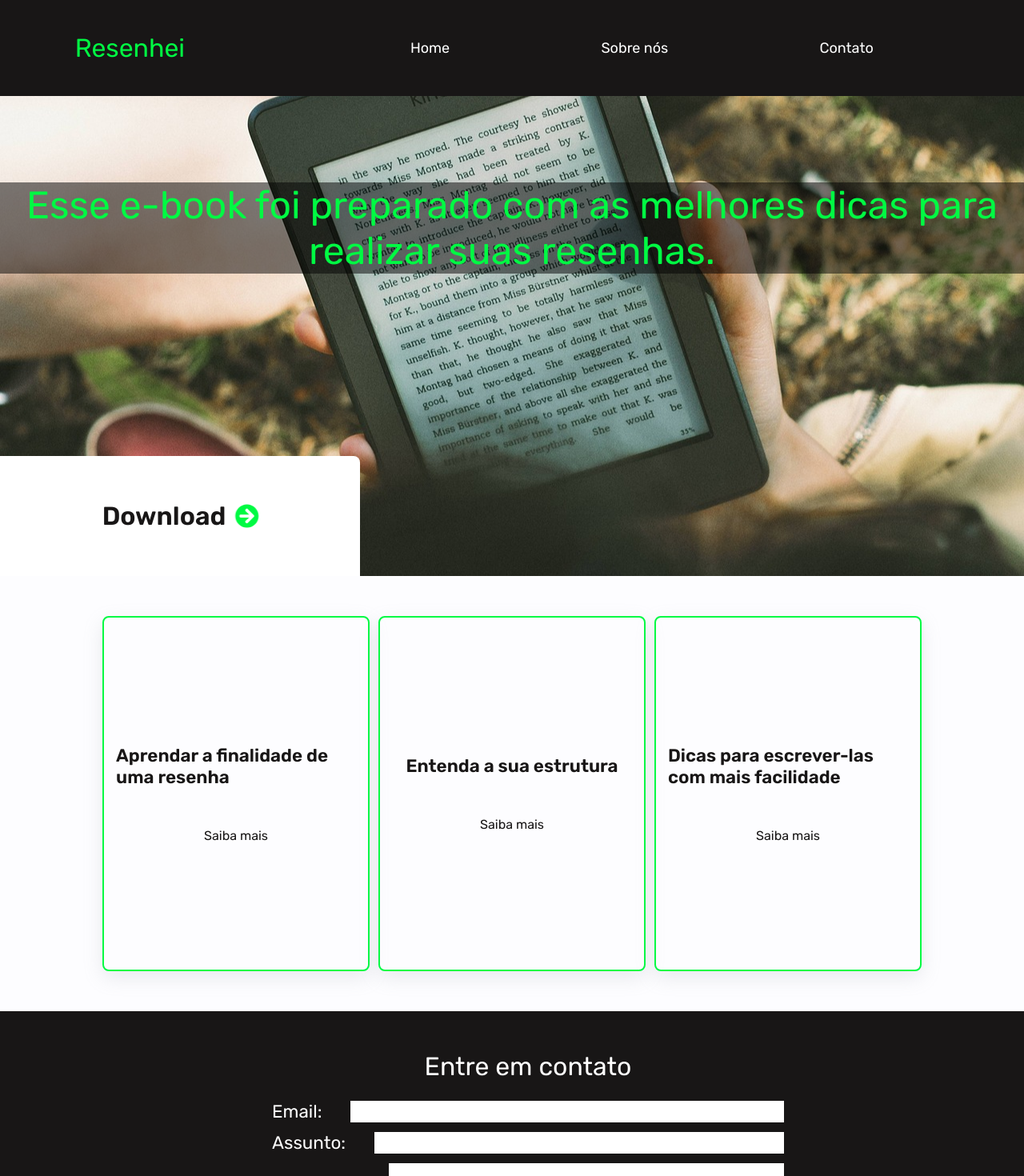
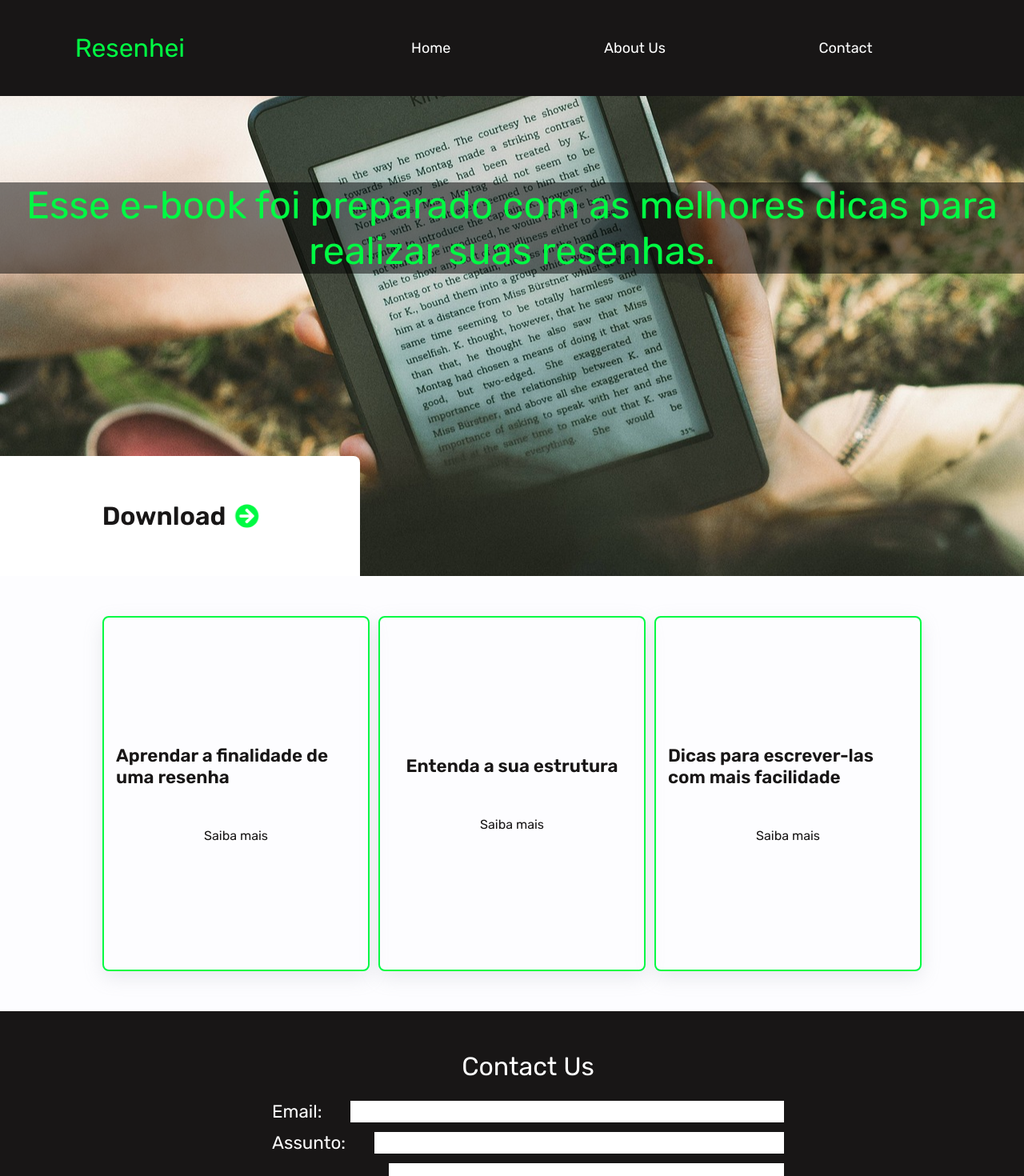
Before and after one commit to ItaloCosta99/landing-page-lcc-test, a React (Create React App) app: page / in a window 1280 px wide. Shown: the top 1470 px of the page at 80% size. Built offline with nearby package versions, Linux system fonts and the light colour scheme.

Commit message:
Revert "fix: link p/ contato e textos do nav"
This reverts commit 2a5097008b06d7bd7fb7c5a5ed7799e04a79389b.

```diff
--- a/src/components/Form/index.js
+++ b/src/components/Form/index.js
@@ -1,8 +1,8 @@
 import './style.css'
 export default function Form() {
   return (
-    <form id="contact" className="form" action="" method="POST" enctype="text/plain">
-      <h1>Entre em contato</h1>
+    <form className="form" action="" method="POST" enctype="text/plain">
+      <h1>Contact Us</h1>
       <div className="wrapper">
         <div className="field">
           <label for="email">Email:
--- a/src/components/Navbar/NavLinks/index.js
+++ b/src/components/Navbar/NavLinks/index.js
@@ -5,10 +5,10 @@ export default function NavLinks(props) {
         <a href="#home">Home</a>
       </li>
       <li onClick={() => props.isMobile && props.closeMobileMenu()}>
-        <a href="#about">Sobre nós</a>
+        <a href="#about">About Us</a>
       </li>
       <li onClick={() => props.isMobile && props.closeMobileMenu()}>
-        <a href="#contact">Contato</a>
+        <a href="/">Contact</a>
       </li>
     </ul>
   );
--- a/src/components/Navbar/navlinks/index.js
+++ b/src/components/Navbar/navlinks/index.js
@@ -5,10 +5,10 @@ export default function NavLinks(props) {
         <a href="#home">Home</a>
       </li>
       <li onClick={() => props.isMobile && props.closeMobileMenu()}>
-        <a href="#about">Sobre nós</a>
+        <a href="#about">About Us</a>
       </li>
       <li onClick={() => props.isMobile && props.closeMobileMenu()}>
-        <a href="#contact">Contato</a>
+        <a href="/">Contact</a>
       </li>
     </ul>
   );
```
